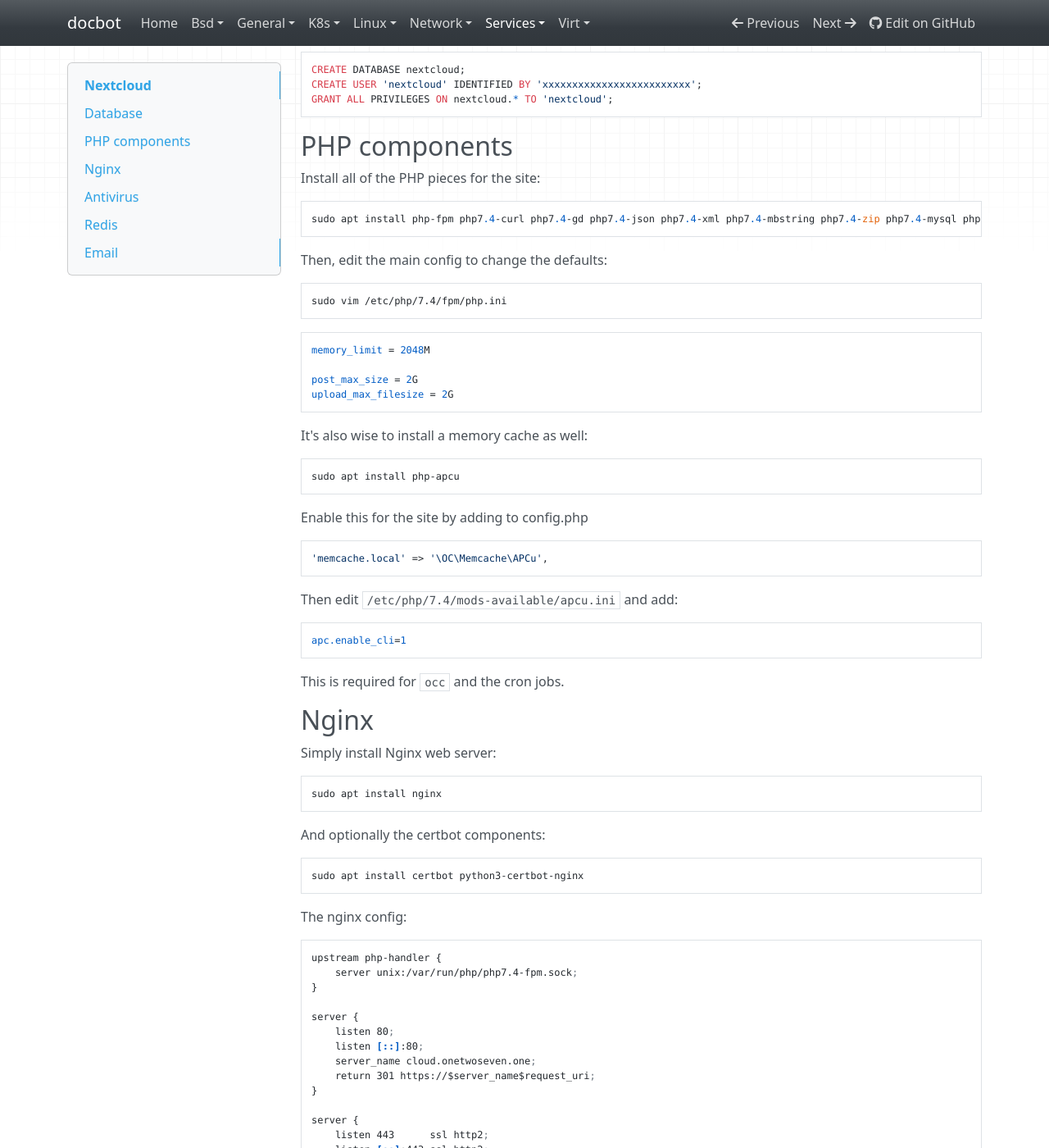
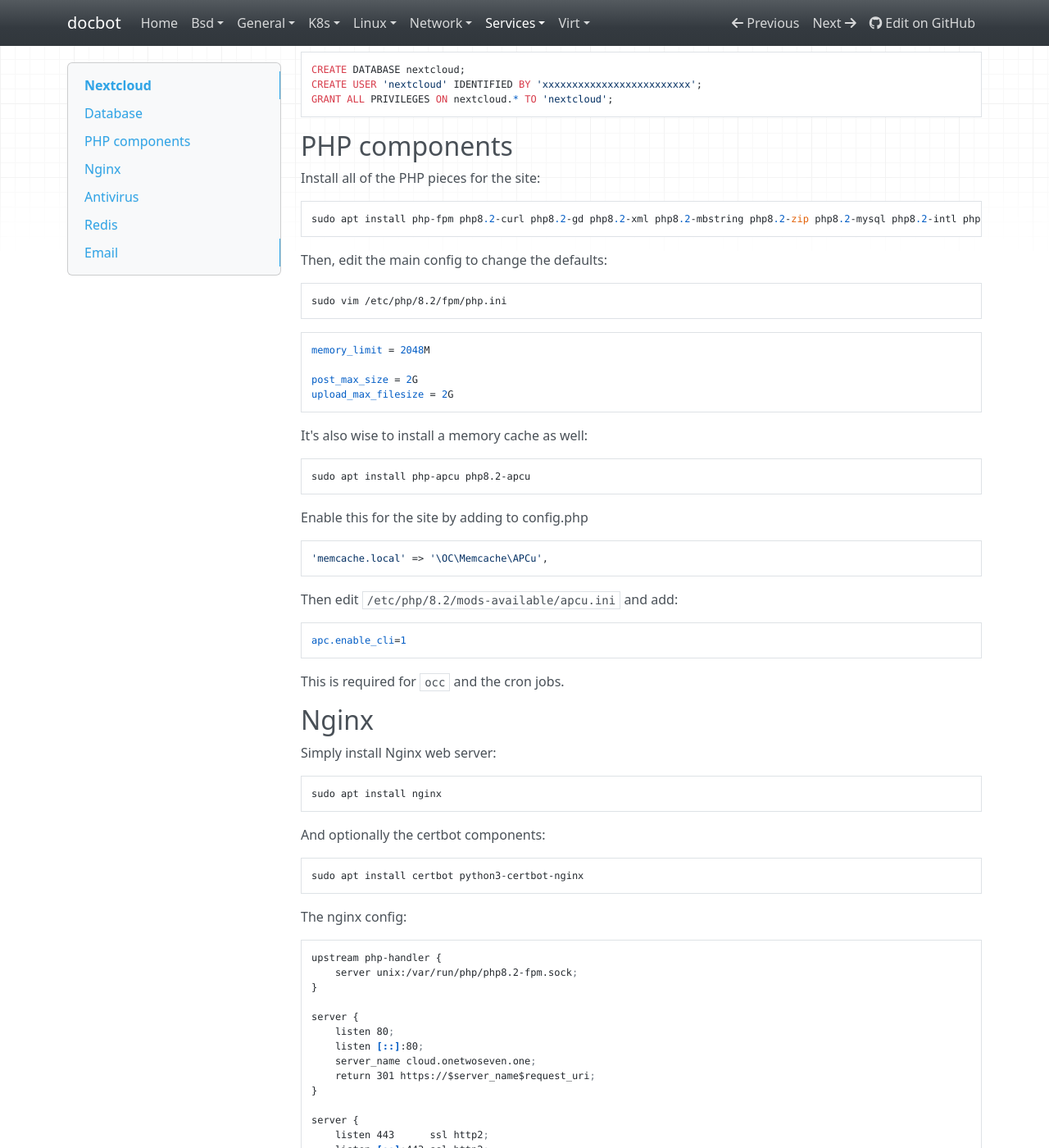
Before and after one commit to noahbailey/docbot, an MkDocs documentation site: the page built from docs/services/nextcloud.md, in a window 1280 px wide and 1400 px high, scrolled down 318 px. Shown: the whole window at 82% size. Built offline with MkDocs 1.6.1, drawn with Linux system fonts in a browser that asks for light colours; nearby versions of some CDN libraries; some of the changed text lies outside the part shown.

Commit message:
Update nextcloud for php8.2 on bookworm

````diff
--- a/docs/services/nextcloud.md
+++ b/docs/services/nextcloud.md
@@ -20,12 +20,12 @@ GRANT ALL PRIVILEGES ON nextcloud.* TO 'nextcloud';
 
 Install all of the PHP pieces for the site:
 
-    sudo apt install php-fpm php7.4-curl php7.4-gd php7.4-json php7.4-xml php7.4-mbstring php7.4-zip php7.4-mysql php7.4-intl php7.4-bcmath php7.4-gmp php7.4-imagick imagemagick
+    sudo apt install php-fpm php8.2-curl php8.2-gd php8.2-xml php8.2-mbstring php8.2-zip php8.2-mysql php8.2-intl php8.2-bcmath php8.2-gmp php8.2-imagick imagemagick
 
 
 Then, edit the main config to change the defaults:
 
-    sudo vim /etc/php/7.4/fpm/php.ini
+    sudo vim /etc/php/8.2/fpm/php.ini
 
 ```ini
 memory_limit = 2048M
@@ -36,7 +36,7 @@ upload_max_filesize = 2G
 
 It's also wise to install a memory cache as well:
 
-    sudo apt install php-apcu
+    sudo apt install php-apcu php8.2-apcu
 
 Enable this for the site by adding to config.php
 
@@ -44,7 +44,7 @@ Enable this for the site by adding to config.php
 'memcache.local' => '\OC\Memcache\APCu',
 ```
 
-Then edit `/etc/php/7.4/mods-available/apcu.ini` and add:
+Then edit `/etc/php/8.2/mods-available/apcu.ini` and add:
 
 ```ini
 apc.enable_cli=1
@@ -68,7 +68,7 @@ The nginx config:
 
 ```ini
 upstream php-handler {
-    server unix:/var/run/php/php7.4-fpm.sock;
+    server unix:/var/run/php/php8.2-fpm.sock;
 }
 
 server {
@@ -240,7 +240,7 @@ Make sure the service is enabled on startup:
 
 Restart php-fpm to use the new modules:
 
-    sudo systemctl restart php7.4-fpm
+    sudo systemctl restart php8.2-fpm
 
 Then, modify the config.php file:
 
````
